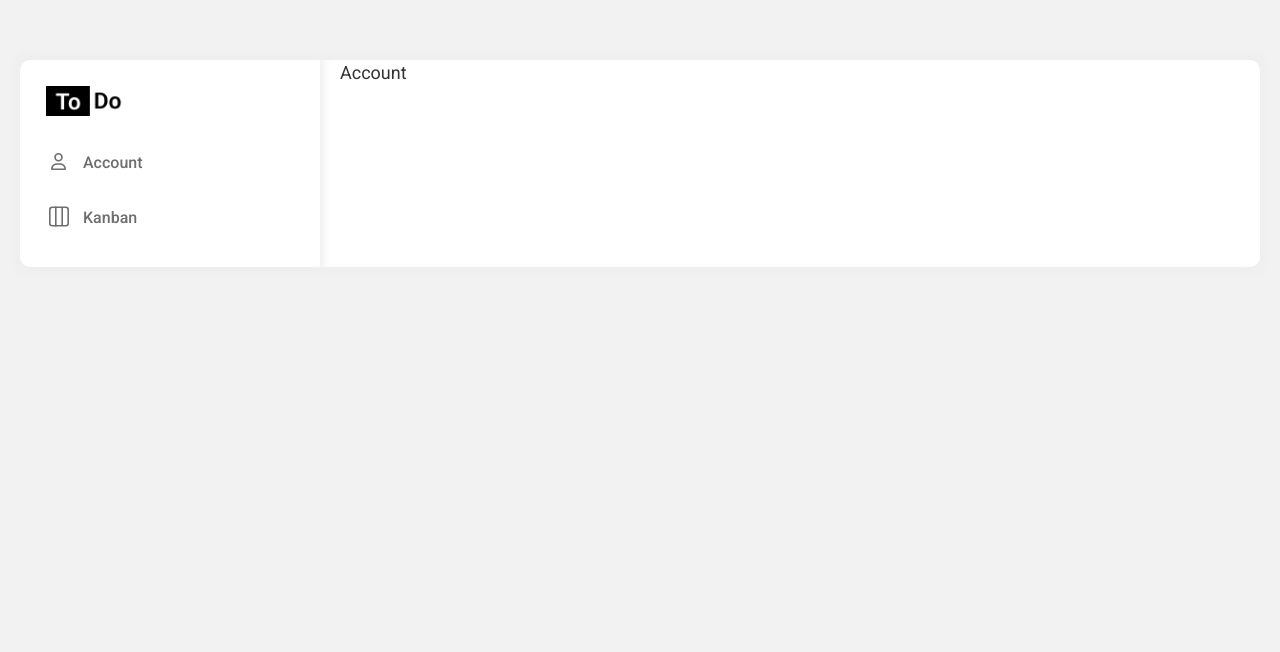
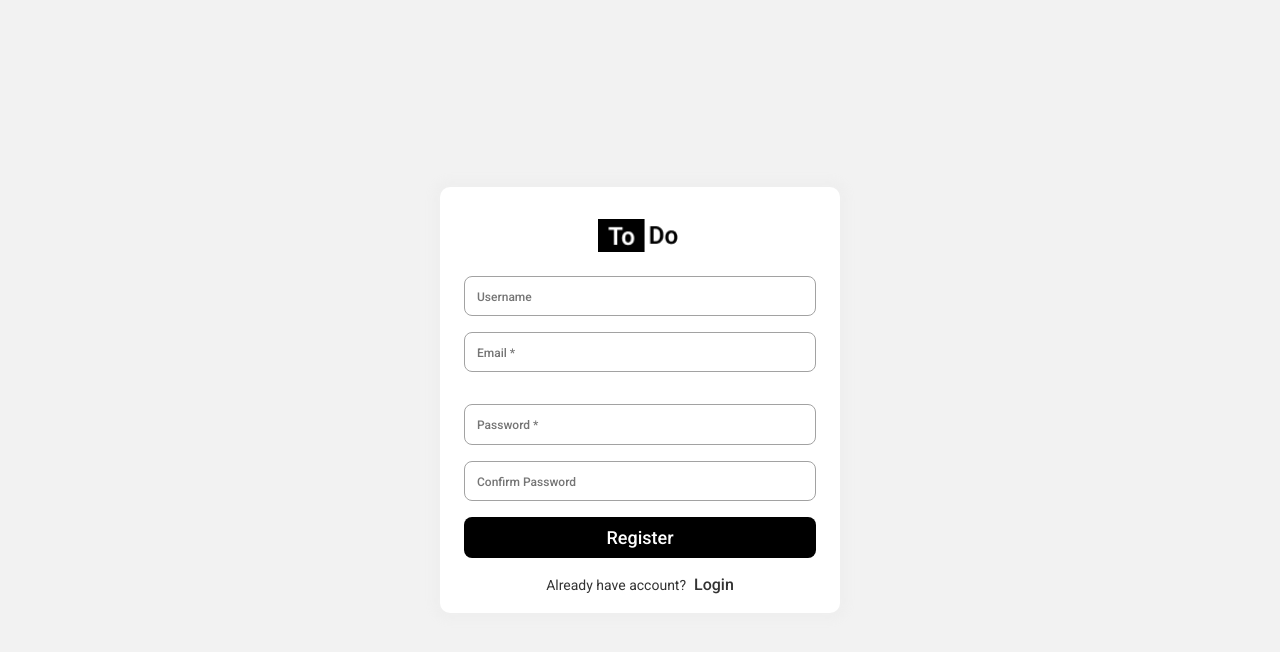
Before and after one commit to ApelsinU/KanbanBoard, a React (Create React App) app in the folder client/: page /registration in a window 1280 px wide. Before the commit this address led to /. Shown: the top 652 px of the page. Built offline with nearby package versions, Linux system fonts and the light colour scheme.

Commit message:
[Canban] - Server: fix error with routes, Client: add useHttp hook

```diff
--- a/client/src/App.tsx
+++ b/client/src/App.tsx
@@ -11,13 +11,9 @@ import { AuthRoute } from './routes/AuthRoute'
 import { PrivateRoute } from './routes/PrivateRoute'
 
 function App() {
-  // const [isAuth, setIsAuth] = useState<boolean>(false)
-  //
-  // useEffect(() => {
-  //   setIsAuth(localStorage.getItem('isAuth') === 'true')
-  // }, [isAuth])
 
-  const isAuth = true
+
+  const isAuth = false
 
   return (
     <React.Suspense fallback={'loading...'}>
--- a/client/src/components/Button/index.tsx
+++ b/client/src/components/Button/index.tsx
@@ -1,13 +1,15 @@
 import './button.scss'
+import {ChangeEvent, ReactNode} from "react";
 
 export interface IButtonProps {
     type?: 'button' | 'submit' | 'reset' | undefined
-    text: string
+    children: ReactNode
     onClick?: () => void
+    disabled?: boolean
 }
 
-export const Button = ({type, text = '', onClick}:IButtonProps) => {
+export const Button = ({type, children, onClick, disabled}:IButtonProps) => {
     return (
-        <button className="button" type={type} onClick={onClick}>{text}</button>
+        <button className="button" type={type} onClick={onClick} disabled={disabled}>{children}</button>
     )
 }
--- a/client/src/components/DropMenuLink/index.tsx
+++ b/client/src/components/DropMenuLink/index.tsx
@@ -43,7 +43,9 @@ export const DropMenuLink = ({ setIsAuth }: any) => {
           </div>
           <span>Account</span>
         </NavLink>
-        <Button text="Log Out" onClick={() => onLogOutClick()} />
+        <Button onClick={() => onLogOutClick()}>
+          Log Out
+        </Button>
       </div>
     </>
   )
--- /dev/null
+++ b/client/src/hooks/http.js
@@ -0,0 +1,30 @@
+import {useState} from "react";
+
+export const useHttp = () => {
+    const [isLoading, setIsLoading] = useState(false)
+    const [error, setError] = useState(null)
+
+    const request = async (url, method = "GET", body = {}, headers = {}) => {
+        setIsLoading(true)
+        try {
+            const res = await fetch(url, {method, body, headers})
+            const data = res.json()
+
+            if (!res.ok) {
+                throw new Error(data.message || 'Request Error')
+            }
+
+            setIsLoading(false)
+
+            return data
+        } catch(e) {
+            setIsLoading(false)
+            setError(e.message)
+            throw e
+        }
+    }
+
+    const clearError = () => setError(null)
+
+    return {request, isLoading, error, clearError}
+}
--- a/client/src/pages/Login/index.tsx
+++ b/client/src/pages/Login/index.tsx
@@ -17,7 +17,7 @@ export const Login = () => {
           <img className="logo" src={logo} alt="" />
         </div>
 
-        <form className="form" action="">
+        <form className="form" >
           <input
             name="username"
             className="input"
@@ -31,7 +31,9 @@ export const Login = () => {
             type="password"
             placeholder="Password"
           />
-          <Button type='submit' text="Login" onClick={() => onLoginClick()} />
+          <Button type='submit' onClick={() => onLoginClick()}>
+            Login
+          </Button>
         </form>
 
         <div className="footer">
--- a/client/src/pages/Registration/index.tsx
+++ b/client/src/pages/Registration/index.tsx
@@ -3,8 +3,33 @@ import logo from '@Assets/images/logo-black-short.png'
 import { NavLink } from 'react-router-dom'
 
 import { Button } from '@App/components/Button'
+import {useHttp} from "@App/hooks/http";
+import {ChangeEvent, useState} from "react";
+
+type RegisterFormData = {
+  username: string
+  email: string
+  password: string
+  confirm_password: string
+}
 
 export const Registration = () => {
+  const {request, isLoading, error} = useHttp()
+
+  const [formData, setFormData] = useState<RegisterFormData | {}>({})
+
+  const handleChange = (e: ChangeEvent<HTMLInputElement>) => {
+    setFormData({...formData, [e.target.name]: e.target.value})
+  }
+
+  const onRegisterClick = async () => {
+    console.log('click')
+    try {
+      const data = await request('api/auth/register', 'POST', {...formData})
+      console.log('data',data)
+    } catch (e) {}
+  }
+
   return (
     <div className="registration-container">
       <div className="registration">
@@ -12,34 +37,43 @@ export const Registration = () => {
           <img className="logo" src={logo} alt="" />
         </div>
 
-        <form className="form" action="">
+        <div className="form">
           <input
             name="username"
             className="input"
             type="text"
             placeholder="Username"
+            onChange={(e) => handleChange(e)}
           />
           <input
             name="email"
             className="input"
             type="email"
-            placeholder="Email"
+            placeholder="Email *"
+            required
+            onChange={(e) => handleChange(e)}
           />
 
           <input
             name="password"
             className="input"
             type="password"
-            placeholder="Password"
+            placeholder="Password *"
+            required
+            onChange={(e) => handleChange(e)}
           />
           <input
             name="confirm_password"
             className="input"
             type="password"
             placeholder="Confirm Password"
+            onChange={(e) => handleChange(e)}
           />
-          <Button type="submit" text="Register" />
-        </form>
+
+          <Button onClick={onRegisterClick} disabled={isLoading}>
+            Register
+          </Button>
+        </div>
 
         <div className="footer">
           <span className="text">Already have account?</span>
```
Also changed, not shown: 2 other files (tests, documents, lock files or other folders).
